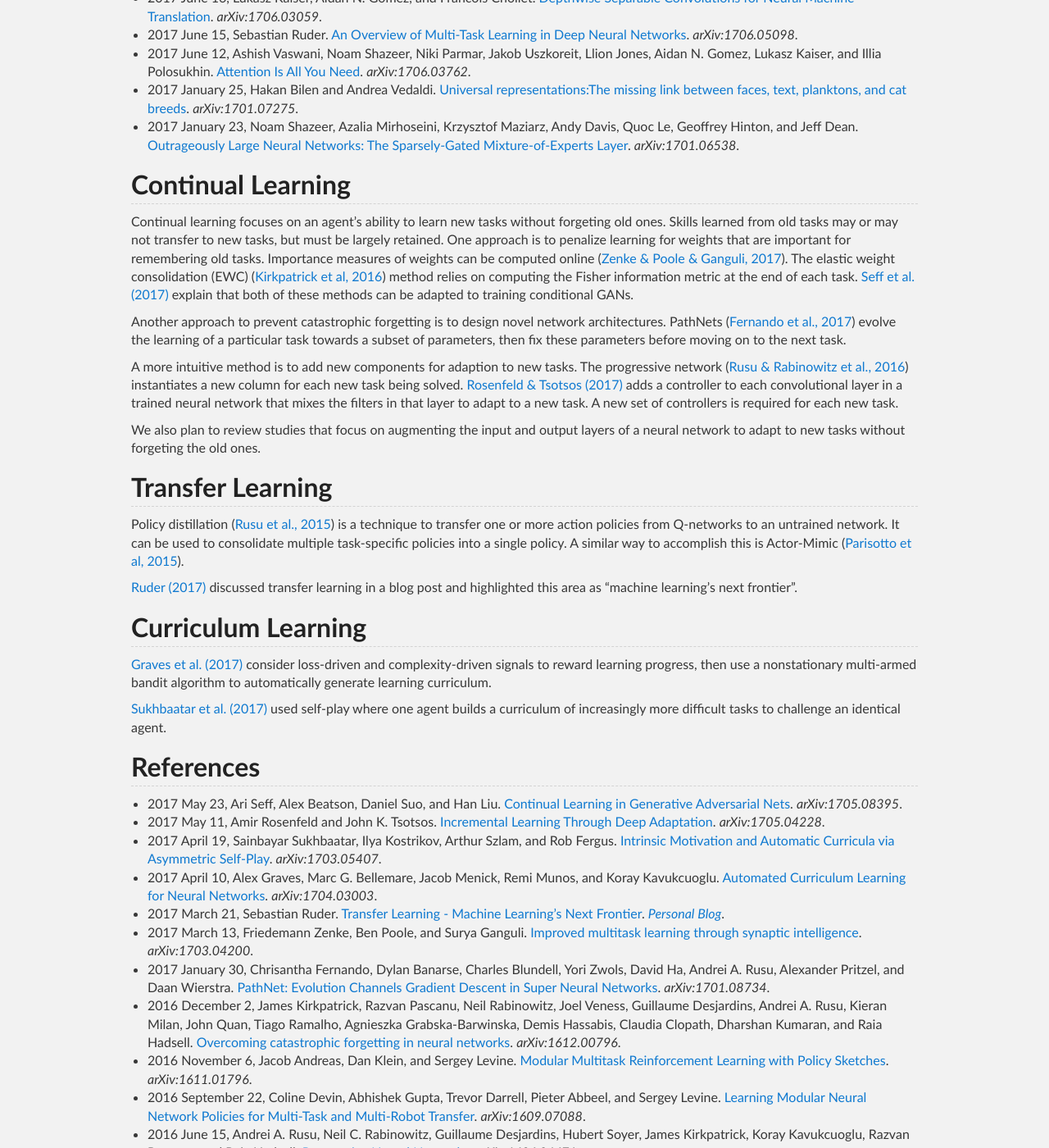
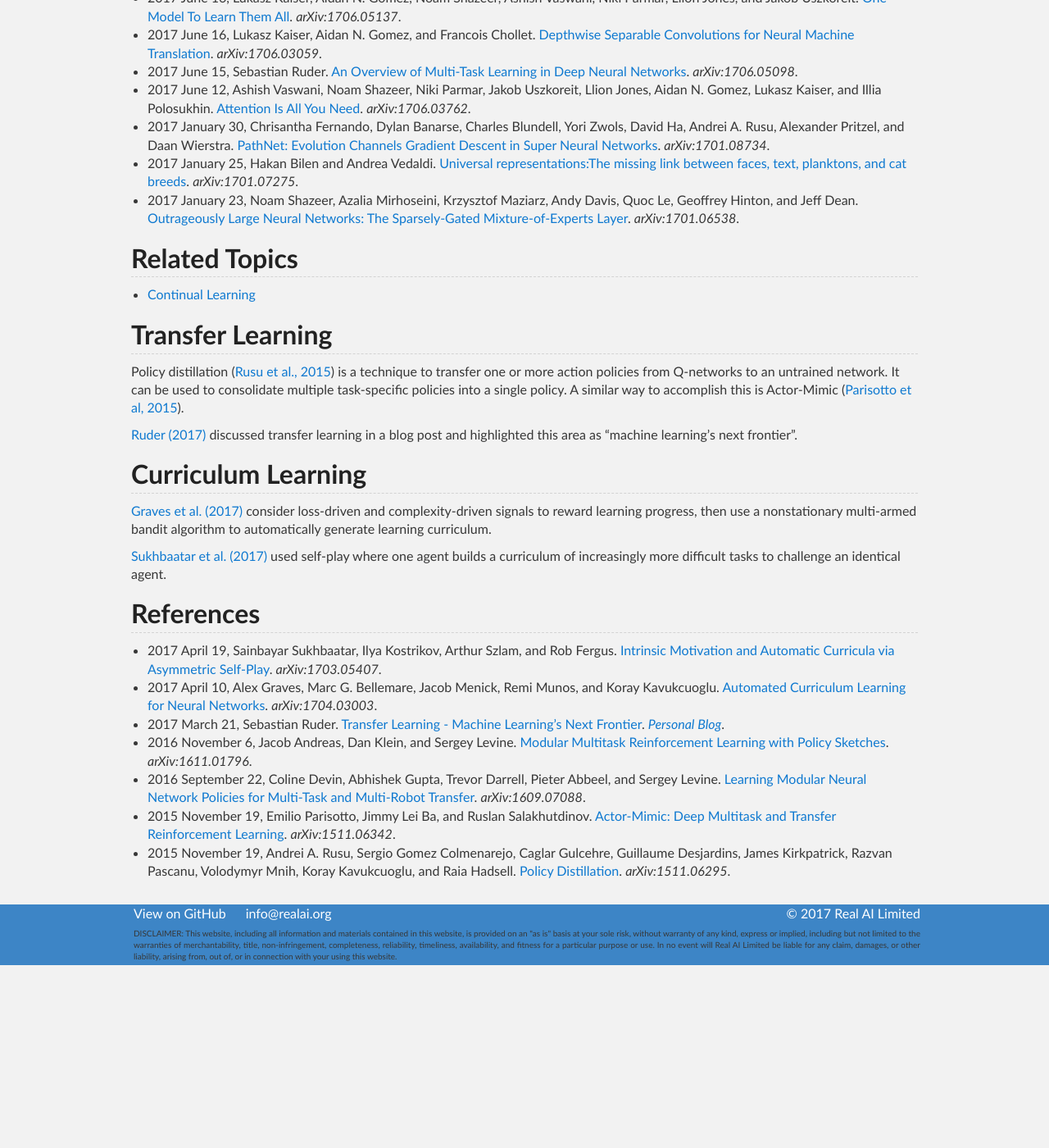
Before and after one commit to Tonywuhk/realai.org, a Jekyll site: the page built from multi-task-learning.md, in a window 1280 px wide and 1400 px high, scrolled down 432 px. Shown: the whole window at 82% size. Built offline with Jekyll 4.4.1, drawn with Linux system fonts in a browser that asks for light colours; our own code applies the rules of GitHub Pages for plain Markdown files; comment, search, counter and statistics services are not loaded; the repository's description, which GitHub fills in, is left out; after the commit the page ends 1609 px from its top, so only the background shows below that; some of the changed text lies outside the part shown.

Commit message:
Cleanup for prior updates

```diff
--- a/multi-task-learning.md
+++ b/multi-task-learning.md
@@ -15,18 +15,13 @@ A standard deep neural network can learn very different visual domains simultane
 * 2017 June 16, Lukasz Kaiser, Aidan N. Gomez, and Francois Chollet. [Depthwise Separable Convolutions for Neural Machine Translation](https://arxiv.org/abs/1706.03059). *arXiv:1706.03059*.
 * 2017 June 15, Sebastian Ruder. [An Overview of Multi-Task Learning in Deep Neural Networks](https://arxiv.org/abs/1706.05098). *arXiv:1706.05098*.
 * 2017 June 12, Ashish Vaswani, Noam Shazeer, Niki Parmar, Jakob Uszkoreit, Llion Jones, Aidan N. Gomez, Lukasz Kaiser, and Illia Polosukhin. [Attention Is All You Need](https://arxiv.org/abs/1706.03762). *arXiv:1706.03762*.
+* 2017 January 30, Chrisantha Fernando, Dylan Banarse, Charles Blundell, Yori Zwols, David Ha, Andrei A. Rusu, Alexander Pritzel, and Daan Wierstra. [PathNet: Evolution Channels Gradient Descent in Super Neural Networks](https://arxiv.org/abs/1701.08734). *arXiv:1701.08734*.
 * 2017 January 25, Hakan Bilen and Andrea Vedaldi. [Universal representations:The missing link between faces, text, planktons, and cat breeds](https://arxiv.org/abs/1701.07275). *arXiv:1701.07275*.
 * 2017 January 23, Noam Shazeer, Azalia Mirhoseini, Krzysztof Maziarz, Andy Davis, Quoc Le, Geoffrey Hinton, and Jeff Dean. [Outrageously Large Neural Networks: The Sparsely-Gated Mixture-of-Experts Layer](https://arxiv.org/abs/1701.06538). *arXiv:1701.06538*.
 
-## Continual Learning
+## Related Topics
 
-Continual learning focuses on an agent's ability to learn new tasks without forgeting old ones. Skills learned from old tasks may or may not transfer to new tasks, but must be largely retained. One approach is to penalize learning for weights that are important for remembering old tasks. Importance measures of weights can be computed online ([Zenke & Poole & Ganguli, 2017](https://arxiv.org/abs/1703.04200)). The elastic weight consolidation (EWC) ([Kirkpatrick et al, 2016](https://arxiv.org/abs/1612.00796)) method relies on computing the Fisher information metric at the end of each task. [Seff et al. (2017)](https://arxiv.org/abs/1705.08395) explain that both of these methods can be adapted to training conditional GANs.
-
-Another approach to prevent catastrophic forgetting is to design novel network architectures. PathNets ([Fernando et al., 2017](https://arxiv.org/abs/1701.08734)) evolve the learning of a particular task towards a subset of parameters, then fix these parameters before moving on to the next task.
-
-A more intuitive method is to add new components for adaption to new tasks. The progressive network ([Rusu & Rabinowitz et al., 2016](https://arxiv.org/abs/1606.04671)) instantiates a new column for each new task being solved. [Rosenfeld & Tsotsos (2017)](https://arxiv.org/abs/1705.04228) adds a controller to each convolutional layer in a trained neural network that mixes the filters in that layer to adapt to a new task. A new set of controllers is required for each new task.
-
-We also plan to review studies that focus on augmenting the input and output layers of a neural network to adapt to new tasks without forgeting the old ones.
+* [Continual Learning](http://realai.org/continual-learning/)
 
 ## Transfer Learning
 
@@ -42,16 +37,10 @@ Policy distillation ([Rusu et al., 2015](https://arxiv.org/abs/1511.06295)) is a
 
 ## References
 
-* 2017 May 23, Ari Seff, Alex Beatson, Daniel Suo, and Han Liu. [Continual Learning in Generative Adversarial Nets](https://arxiv.org/abs/1705.08395). *arXiv:1705.08395*.
-* 2017 May 11, Amir Rosenfeld and John K. Tsotsos. [Incremental Learning Through Deep Adaptation](https://arxiv.org/abs/1705.04228). *arXiv:1705.04228*.
 * 2017 April 19, Sainbayar Sukhbaatar, Ilya Kostrikov, Arthur Szlam, and Rob Fergus. [Intrinsic Motivation and Automatic Curricula via Asymmetric Self-Play](https://arxiv.org/abs/1703.05407). *arXiv:1703.05407*.
 * 2017 April 10, Alex Graves, Marc G. Bellemare, Jacob Menick, Remi Munos, and Koray Kavukcuoglu. [Automated Curriculum Learning for Neural Networks](https://arxiv.org/abs/1704.03003). *arXiv:1704.03003*.
 * 2017 March 21, Sebastian Ruder. [Transfer Learning - Machine Learning's Next Frontier](http://sebastianruder.com/transfer-learning/). *[Personal Blog](http://sebastianruder.com/#open)*.
-* 2017 March 13, Friedemann Zenke, Ben Poole, and Surya Ganguli. [Improved multitask learning through synaptic intelligence](https://arxiv.org/abs/1703.04200). *arXiv:1703.04200*.
-* 2017 January 30, Chrisantha Fernando, Dylan Banarse, Charles Blundell, Yori Zwols, David Ha, Andrei A. Rusu, Alexander Pritzel, and Daan Wierstra. [PathNet: Evolution Channels Gradient Descent in Super Neural Networks](https://arxiv.org/abs/1701.08734). *arXiv:1701.08734*.
-* 2016 December 2, James Kirkpatrick, Razvan Pascanu, Neil Rabinowitz, Joel Veness, Guillaume Desjardins, Andrei A. Rusu, Kieran Milan, John Quan, Tiago Ramalho, Agnieszka Grabska-Barwinska, Demis Hassabis, Claudia Clopath, Dharshan Kumaran, and Raia Hadsell. [Overcoming catastrophic forgetting in neural networks](https://arxiv.org/abs/1612.00796). *arXiv:1612.00796*.
 * 2016 November 6, Jacob Andreas, Dan Klein, and Sergey Levine. [Modular Multitask Reinforcement Learning with Policy Sketches](https://arxiv.org/abs/1611.01796). *arXiv:1611.01796*.
 * 2016 September 22, Coline Devin, Abhishek Gupta, Trevor Darrell, Pieter Abbeel, and Sergey Levine. [Learning Modular Neural Network Policies for Multi-Task and Multi-Robot Transfer](https://arxiv.org/abs/1609.07088). *arXiv:1609.07088*.
-* 2016 June 15, Andrei A. Rusu, Neil C. Rabinowitz, Guillaume Desjardins, Hubert Soyer, James Kirkpatrick, Koray Kavukcuoglu, Razvan Pascanu, and Raia Hadsell. [Progressive Neural Networks](https://arxiv.org/abs/1606.04671). *arXiv:1606.04671*.
 * 2015 November 19, Emilio Parisotto, Jimmy Lei Ba, and Ruslan Salakhutdinov. [Actor-Mimic: Deep Multitask and Transfer Reinforcement Learning](https://arxiv.org/abs/1511.06342). *arXiv:1511.06342*.
 * 2015 November 19, Andrei A. Rusu, Sergio Gomez Colmenarejo, Caglar Gulcehre, Guillaume Desjardins, James Kirkpatrick, Razvan Pascanu, Volodymyr Mnih, Koray Kavukcuoglu, and Raia Hadsell. [Policy Distillation](https://arxiv.org/abs/1511.06295). *arXiv:1511.06295*.
```
Also changed, not shown: other parts of multi-task-learning.md (+1 -1 lines), continual-learning.md (+2 -1 lines).
